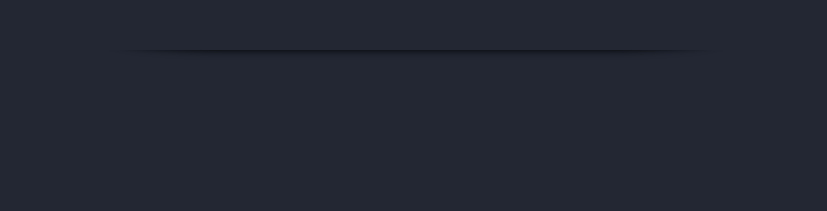
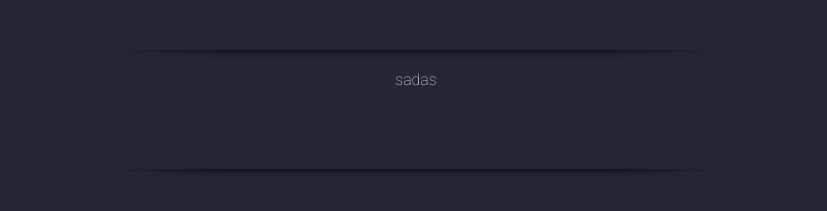
Before and after one commit to codecygen/043_React-Portfolio_Project, a React (Create React App) app: page / in a window 1280 px wide. Shown: the part 981-1192 px from the top of the page, without its empty margins (224-1051 px from the left). Built offline with nearby package versions, Linux system fonts and the light colour scheme; a web font is replaced by a local one.

Commit message:
new section created "tech" component

```diff
--- a/src/App.js
+++ b/src/App.js
@@ -2,6 +2,7 @@ import React from 'react';
 
 import NavBar from './components/NavBar/NavBar';
 import Home from './components/Sections/Home';
+import Tech from './components/Sections/Tech';
 import './App.css';
 
 function App() {
@@ -9,6 +10,7 @@ function App() {
     <>
       <NavBar />
       <Home />
+      <Tech />
     </>
   );
 }
--- a/src/components/Sections/Home.js
+++ b/src/components/Sections/Home.js
@@ -1,7 +1,7 @@
 import React from 'react';
 
 import myImage from '../../Images/Me.jpeg';
-import Divider from '../Divider/Divider';
+import Divider from '../UI/Divider';
 
 import classes from './Home.module.css';
 
--- a/src/components/Sections/Home.module.css
+++ b/src/components/Sections/Home.module.css
@@ -1,6 +1,5 @@
 .home {
     padding-top: 4rem;
-    height: 2000px;
     text-align: center;
 }
 
--- /dev/null
+++ b/src/components/Sections/Tech.js
@@ -0,0 +1,17 @@
+import React from 'react';
+
+import Divider from '../UI/Divider';
+import Card from '../UI/Card';
+
+import classes from './Tech.module.css';
+
+const Tech = () => {
+    return (
+        <section className={classes.tech}>
+            <Card>sadas</Card>
+            <Divider />
+        </section>
+    );
+};
+
+export default Tech;
--- /dev/null
+++ b/src/components/Sections/Tech.module.css
@@ -0,0 +1,24 @@
+.tech {
+    text-align: center;
+    height: 2000px;
+}
+
+.tech h3, .tech h1 {
+    margin: 20px;
+}
+
+.same-line {
+    margin-bottom: 3rem;
+
+}
+
+.same-line > * {
+    display: inline-block;
+    vertical-align: middle;
+    margin: 0 1rem;
+}
+
+.home-p {
+    text-align: justify;
+    margin-bottom: 2.5rem;
+}
--- /dev/null
+++ b/src/components/UI/Card.js
@@ -0,0 +1,12 @@
+import React from 'react';
+import classes from './Card.modules.css';
+
+const Card = props => {
+    return (
+        <div className={classes.card}>
+            {props.children}
+        </div>
+    );
+};
+
+export default Card;
--- /dev/null
+++ b/src/components/UI/Card.modules.css
@@ -0,0 +1,8 @@
+.card {
+    height: 300px;
+    width: 300px;
+    padding: 1rem;
+    box-shadow: 0 2px 8px rgba(0, 0, 0, 0.25);
+    border-radius: 14px;
+    background-color: white;
+}
```
Also changed, not shown: src/components/UI/Divider.js (renamed from src/components/Divider/Divider.js), src/components/UI/Divider.module.css (renamed from src/components/Divider/Divider.module.css).
